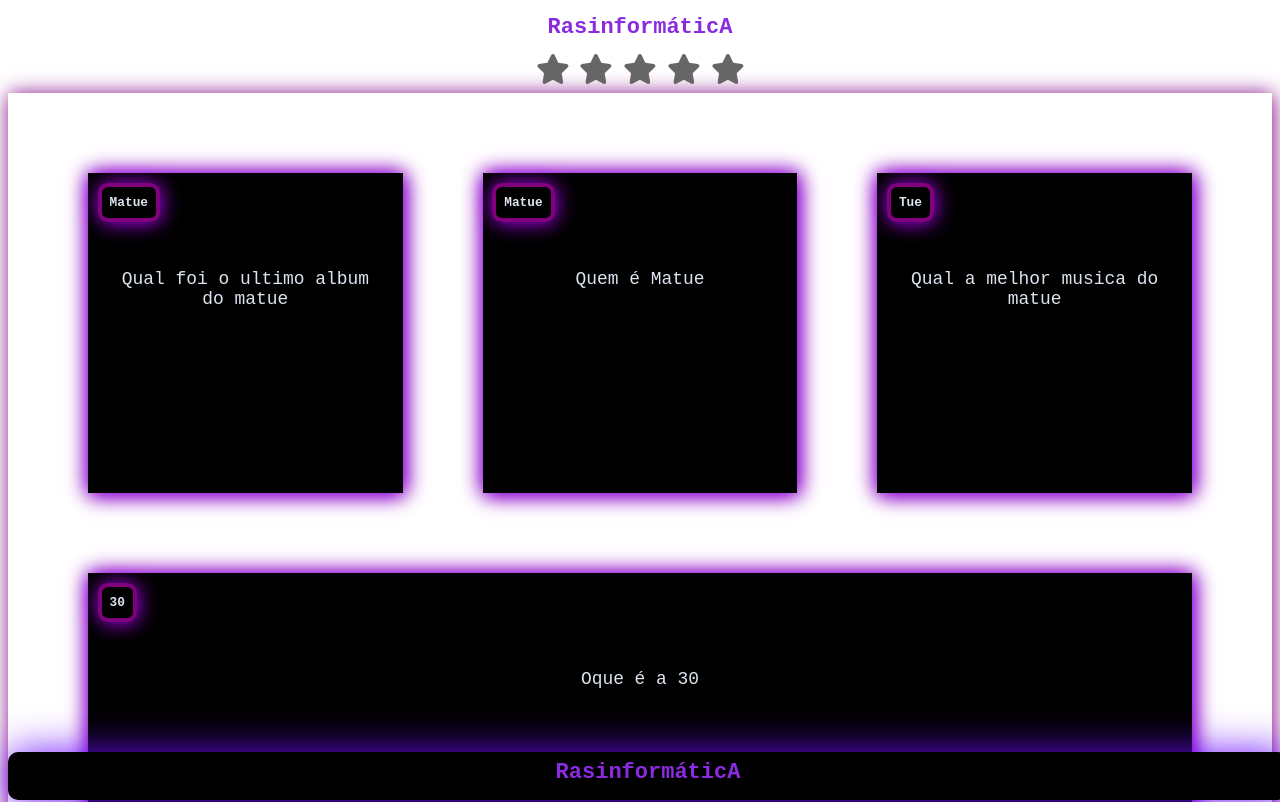
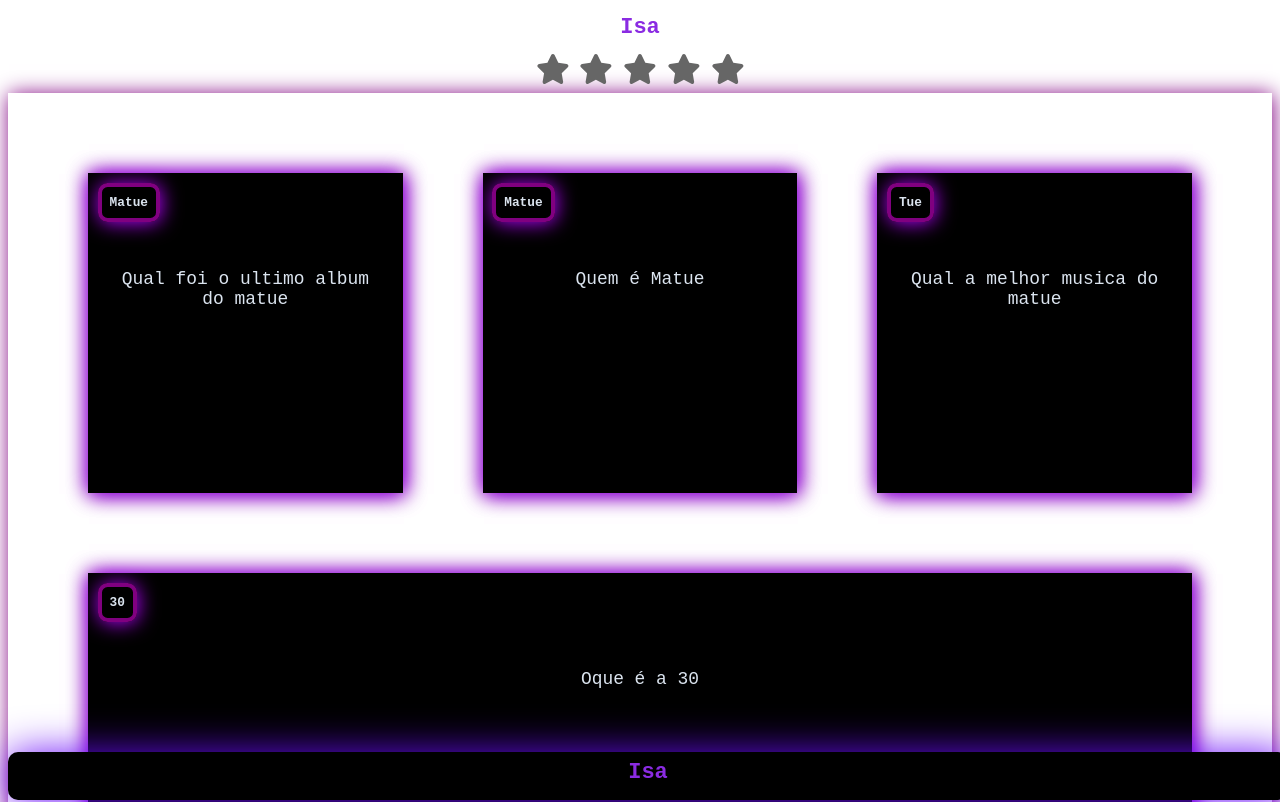
Before and after one commit to Isaa22/painaintertiva, a plain HTML site: page index.html in a window 1280 px wide. Shown: the top 802 px of the page. Drawn offline with Linux system fonts and the light colour scheme.

Commit message:
Update index.html

```diff
--- a/index.html
+++ b/index.html
@@ -5,7 +5,7 @@
     <meta name="viewport" content="width=device-width, initial-scale=1.0">
     <link rel="stylesheet" href="style.css">
     <link rel="icon" href="icon.png">
-    <title>@Rasinformatica</title>
+    <title>@MIsa</title>
 </head>
 <style>
     body{
@@ -35,7 +35,7 @@
   </style>
 <body>
     <div>
-        <h1> RasinformáticA </h1>
+        <h1>Isa</h1>
 
     </div>
 
@@ -93,7 +93,7 @@
     </main>
 
     <footer>
-        <p>RasinformáticA</p>
+        <p>Isa</p>
 
     </footer>
     <script src="app.js"></script>
```
